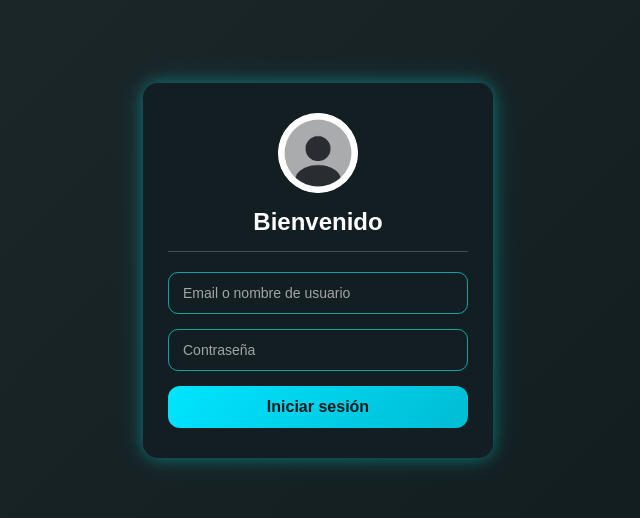
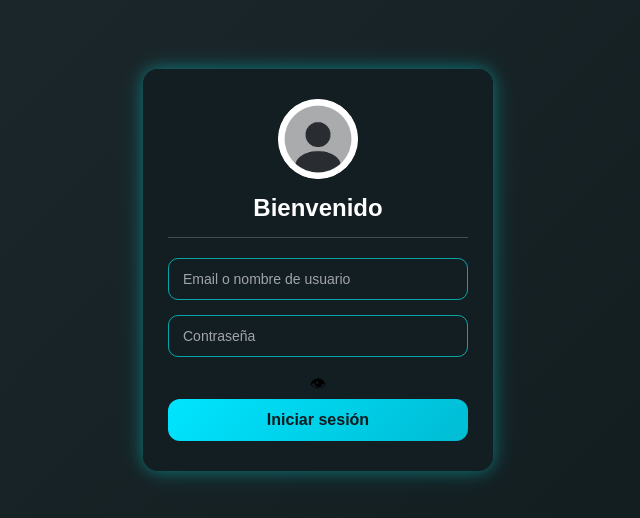
Before and after one commit to carlos01932M/repo, a plain HTML site: page index.html in a window 1280 px wide. Shown: the part 130-648 px from the top of the page, without its empty margins (322-962 px from the left). Drawn offline with Linux system fonts and the light colour scheme.

Commit message:
Update index.html

```diff
--- a/index.html
+++ b/index.html
@@ -13,6 +13,7 @@
     <hr>
     <input type="text" placeholder="Email o nombre de usuario">
     <input type="password" placeholder="Contraseña">
+    <span class="eye">👁</span>
     <button>Iniciar sesión</button>
 </div>
 </body>
```
